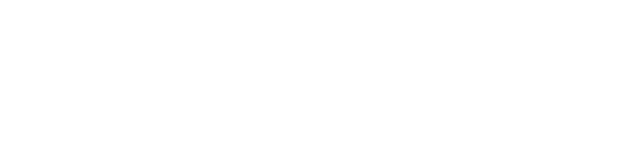
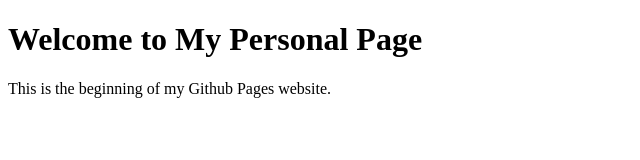
Before and after one commit to TerrellBooker/TerrellBooker.github.io, a plain HTML site: page index.html in a window 1280 px wide. Shown: the whole page, without its empty margins (0-640 px from the left). Drawn offline with Linux system fonts and the light colour scheme.

Commit message:
Update index.html

```diff
--- a/index.html
+++ b/index.html
@@ -4,3 +4,8 @@
     <title> My Webpage! </title>
   </head>
 </html>
+<body>
+  <h1>Welcome to My Personal Page</h1>
+  <p>This is the beginning of my Github Pages website.</p>
+</body>
+</html>
```
